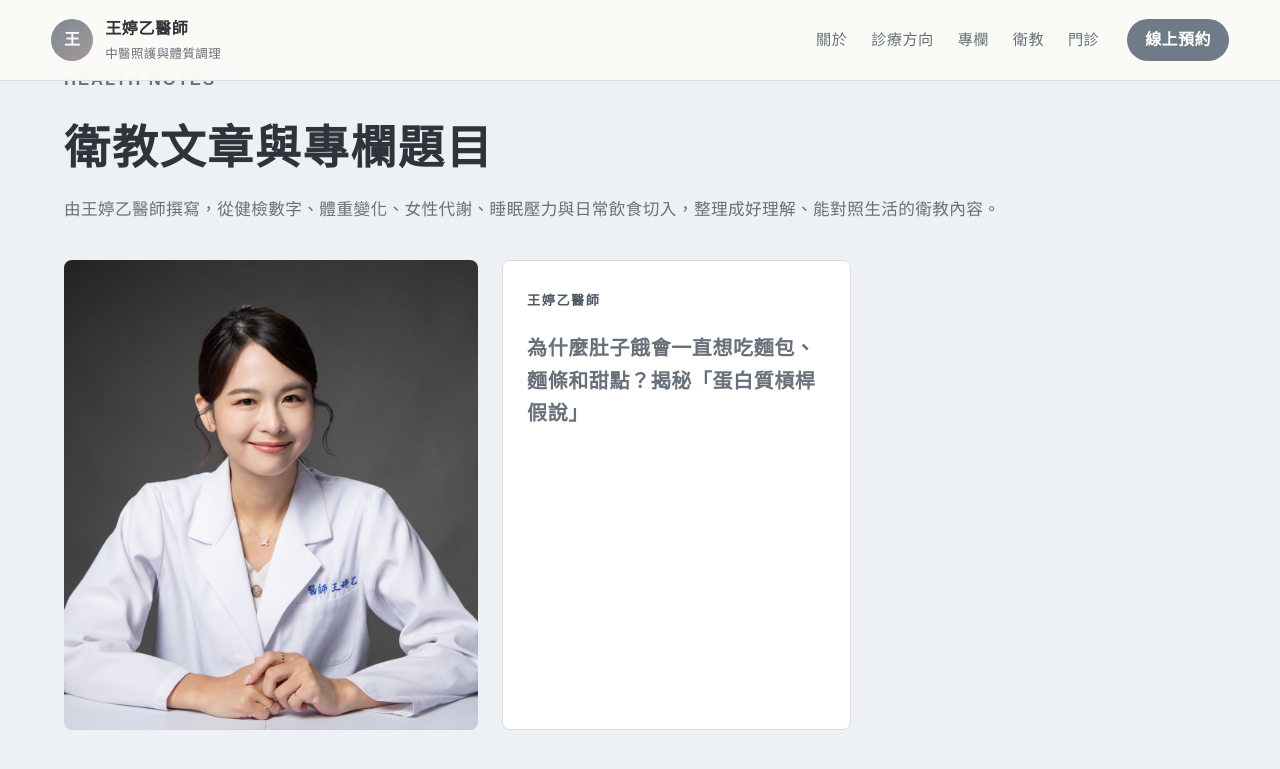
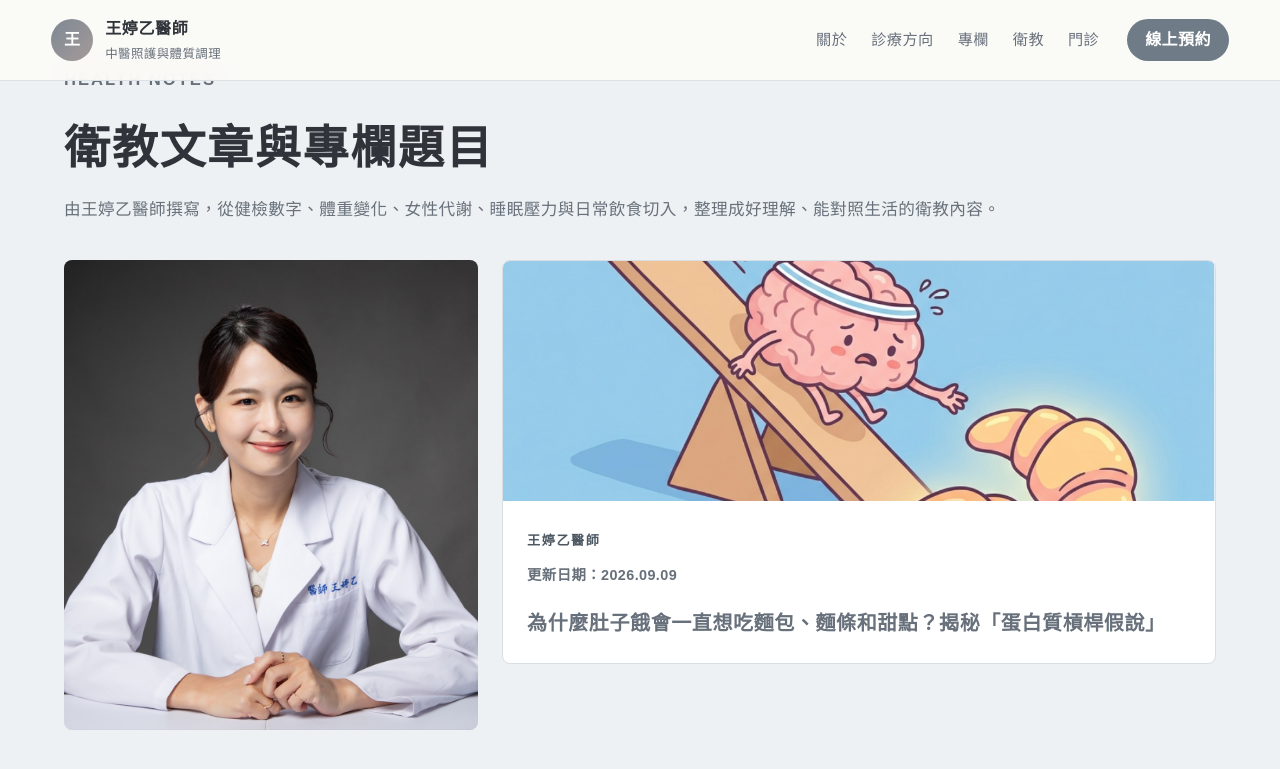
Before and after one commit to cheer3366/wang-tingyi-tcm, a Jekyll site: the page built from index.html, in a window 1280 px wide and 900 px high, scrolled down 3873 px. Shown: the top 769 px of the window. Built offline with Jekyll 4.4.1, drawn with Linux system fonts in a browser that asks for light colours.

Commit message:
Add article thumbnail and update date to homepage

```diff
--- a/index.html
+++ b/index.html
@@ -371,9 +371,19 @@ layout: null
             />
           </figure>
           <div class="article-list">
-            <a class="article-card" href="{{ site.baseurl }}{{ featured_article.url }}">
-              <span>{{ featured_article.author | default: "王婷乙醫師" }}</span>
-              <h3>{{ featured_article.title }}</h3>
+            <a class="article-card article-card--featured" href="{{ site.baseurl }}{{ featured_article.url }}">
+              {% if featured_article.cover %}
+              <img
+                class="article-card-thumb"
+                src="{% if featured_article.cover contains '://' %}{{ featured_article.cover }}{% elsif featured_article.cover contains site.baseurl %}{{ featured_article.cover }}{% else %}{{ site.baseurl }}{{ featured_article.cover }}{% endif %}"
+                alt="{{ featured_article.title | escape }}縮圖"
+              />
+              {% endif %}
+              <div class="article-card-content">
+                <span>{{ featured_article.author | default: "王婷乙醫師" }}</span>
+                <time datetime="{{ featured_article.date_modified | date: '%Y-%m-%d' }}">更新日期：{{ featured_article.date_modified | date: "%Y.%m.%d" }}</time>
+                <h3>{{ featured_article.title }}</h3>
+              </div>
             </a>
           </div>
         </div>
--- a/styles.css
+++ b/styles.css
@@ -771,6 +771,8 @@ h3 {
 .article-list {
   display: grid;
   grid-template-columns: repeat(2, minmax(0, 1fr));
+  align-content: start;
+  align-items: start;
   gap: 16px;
 }
 
@@ -778,6 +780,32 @@ h3 {
   display: block;
   min-height: 210px;
   padding: 24px;
+}
+
+.article-card--featured {
+  grid-column: 1 / -1;
+  padding: 0;
+  overflow: hidden;
+}
+
+.article-card-thumb {
+  display: block;
+  width: 100%;
+  height: 240px;
+  object-fit: cover;
+  object-position: center;
+}
+
+.article-card-content {
+  padding: 24px;
+}
+
+.article-card-content time {
+  display: block;
+  margin-top: 8px;
+  color: var(--muted);
+  font-size: 0.9rem;
+  font-weight: 700;
 }
 
 .article-card small {
```
